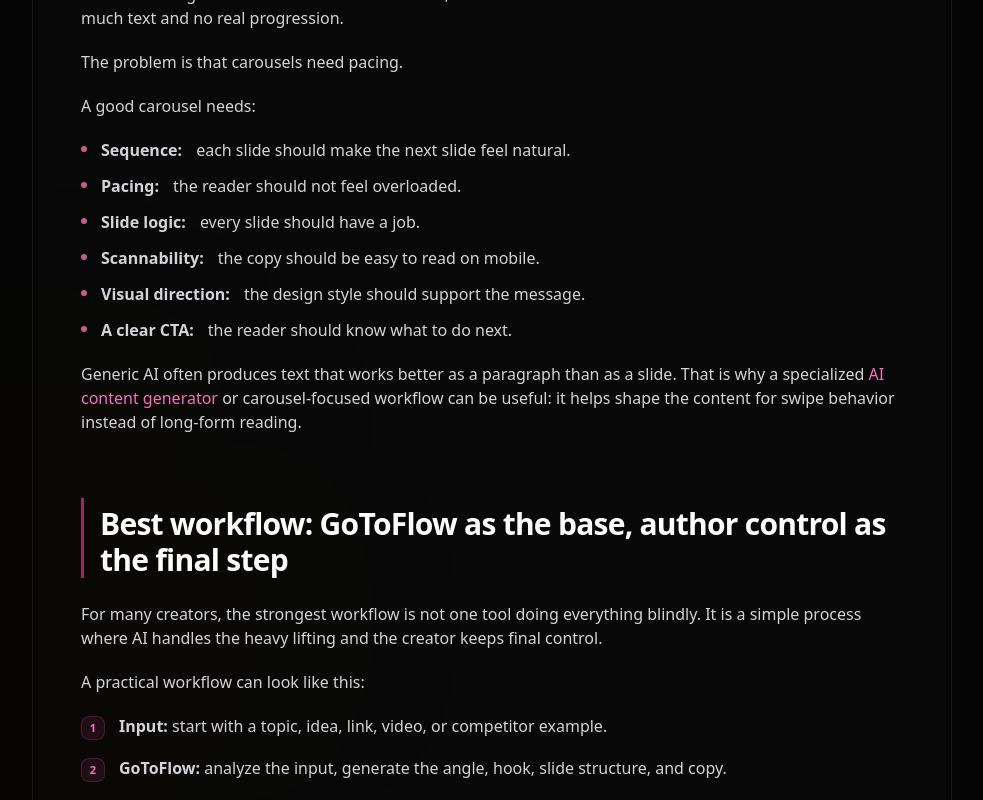
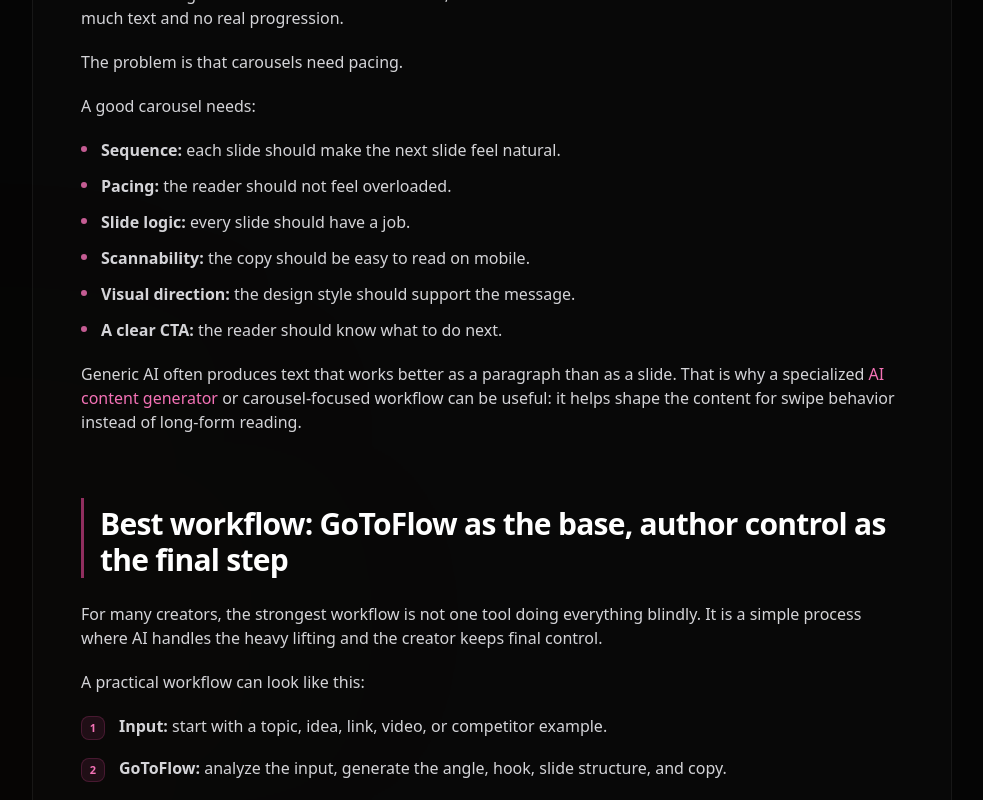
Before and after one commit to matteimikeska49-bot/gtf, a React (Vite) app: page /blog/best-ai-carousel-generators in a window 1280 px wide. Shown: the part 10960-11760 px from the top of the page, without its empty margins (148-1131 px from the left). Built offline with nearby package versions, Linux system fonts and the light colour scheme.

Commit message:
Fix best AI carousel article readability

```diff
--- a/src/components/blog/BestAiCarouselGeneratorsPage.jsx
+++ b/src/components/blog/BestAiCarouselGeneratorsPage.jsx
@@ -586,12 +586,12 @@ const ArticleBody = () => (
         A good carousel needs:
       </p>
       <ul className="space-y-3 mb-5">
-        <li className="flex items-start gap-3.5 text-zinc-300 text-[15px] md:text-base leading-[1.7]"><span className="mt-2 w-1.5 h-1.5 rounded-full bg-pink-400/80 shrink-0" /><strong>Sequence:</strong> each slide should make the next slide feel natural.</li>
-        <li className="flex items-start gap-3.5 text-zinc-300 text-[15px] md:text-base leading-[1.7]"><span className="mt-2 w-1.5 h-1.5 rounded-full bg-pink-400/80 shrink-0" /><strong>Pacing:</strong> the reader should not feel overloaded.</li>
-        <li className="flex items-start gap-3.5 text-zinc-300 text-[15px] md:text-base leading-[1.7]"><span className="mt-2 w-1.5 h-1.5 rounded-full bg-pink-400/80 shrink-0" /><strong>Slide logic:</strong> every slide should have a job.</li>
-        <li className="flex items-start gap-3.5 text-zinc-300 text-[15px] md:text-base leading-[1.7]"><span className="mt-2 w-1.5 h-1.5 rounded-full bg-pink-400/80 shrink-0" /><strong>Scannability:</strong> the copy should be easy to read on mobile.</li>
-        <li className="flex items-start gap-3.5 text-zinc-300 text-[15px] md:text-base leading-[1.7]"><span className="mt-2 w-1.5 h-1.5 rounded-full bg-pink-400/80 shrink-0" /><strong>Visual direction:</strong> the design style should support the message.</li>
-        <li className="flex items-start gap-3.5 text-zinc-300 text-[15px] md:text-base leading-[1.7]"><span className="mt-2 w-1.5 h-1.5 rounded-full bg-pink-400/80 shrink-0" /><strong>A clear CTA:</strong> the reader should know what to do next.</li>
+        <li className="flex items-start gap-3.5 text-zinc-300 text-[15px] md:text-base leading-[1.7]"><span className="mt-2 w-1.5 h-1.5 rounded-full bg-pink-400/80 shrink-0" /><span><strong>Sequence:</strong> each slide should make the next slide feel natural.</span></li>
+        <li className="flex items-start gap-3.5 text-zinc-300 text-[15px] md:text-base leading-[1.7]"><span className="mt-2 w-1.5 h-1.5 rounded-full bg-pink-400/80 shrink-0" /><span><strong>Pacing:</strong> the reader should not feel overloaded.</span></li>
+        <li className="flex items-start gap-3.5 text-zinc-300 text-[15px] md:text-base leading-[1.7]"><span className="mt-2 w-1.5 h-1.5 rounded-full bg-pink-400/80 shrink-0" /><span><strong>Slide logic:</strong> every slide should have a job.</span></li>
+        <li className="flex items-start gap-3.5 text-zinc-300 text-[15px] md:text-base leading-[1.7]"><span className="mt-2 w-1.5 h-1.5 rounded-full bg-pink-400/80 shrink-0" /><span><strong>Scannability:</strong> the copy should be easy to read on mobile.</span></li>
+        <li className="flex items-start gap-3.5 text-zinc-300 text-[15px] md:text-base leading-[1.7]"><span className="mt-2 w-1.5 h-1.5 rounded-full bg-pink-400/80 shrink-0" /><span><strong>Visual direction:</strong> the design style should support the message.</span></li>
+        <li className="flex items-start gap-3.5 text-zinc-300 text-[15px] md:text-base leading-[1.7]"><span className="mt-2 w-1.5 h-1.5 rounded-full bg-pink-400/80 shrink-0" /><span><strong>A clear CTA:</strong> the reader should know what to do next.</span></li>
       </ul>
       <p className="text-zinc-300 text-[15px] md:text-base leading-[1.85] mb-14 md:mb-16">
         Generic AI often produces text that works better as a paragraph than as a slide. That is why a specialized <Link to="/ai-content-generator" className="text-pink-400 hover:underline">AI content generator</Link> or carousel-focused workflow can be useful: it helps shape the content for swipe behavior instead of long-form reading.
@@ -740,13 +740,13 @@ const ArticleBody = () => (
         The right tool depends on where you get stuck.
       </p>
       <ul className="space-y-3 mb-5">
-        <li className="flex items-start gap-3.5 text-zinc-300 text-[15px] md:text-base leading-[1.7]"><span className="mt-2 w-1.5 h-1.5 rounded-full bg-pink-400/80 shrink-0" />If you need <strong>structure, copy, and visual draft</strong>, start with <strong>GoToFlow</strong>.</li>
-        <li className="flex items-start gap-3.5 text-zinc-300 text-[15px] md:text-base leading-[1.7]"><span className="mt-2 w-1.5 h-1.5 rounded-full bg-pink-400/80 shrink-0" />If you need <strong>design templates</strong>, use <strong>Canva</strong>.</li>
-        <li className="flex items-start gap-3.5 text-zinc-300 text-[15px] md:text-base leading-[1.7]"><span className="mt-2 w-1.5 h-1.5 rounded-full bg-pink-400/80 shrink-0" />If you need <strong>raw brainstorming</strong>, use <strong>ChatGPT</strong> or <strong>Claude</strong>.</li>
-        <li className="flex items-start gap-3.5 text-zinc-300 text-[15px] md:text-base leading-[1.7]"><span className="mt-2 w-1.5 h-1.5 rounded-full bg-pink-400/80 shrink-0" />If you need <strong>presentation-style drafts</strong>, use <strong>Gamma</strong>.</li>
-        <li className="flex items-start gap-3.5 text-zinc-300 text-[15px] md:text-base leading-[1.7]"><span className="mt-2 w-1.5 h-1.5 rounded-full bg-pink-400/80 shrink-0" />If you need <strong>LinkedIn scheduling</strong>, use <strong>Taplio</strong> or <strong>ContentIn</strong>.</li>
-        <li className="flex items-start gap-3.5 text-zinc-300 text-[15px] md:text-base leading-[1.7]"><span className="mt-2 w-1.5 h-1.5 rounded-full bg-pink-400/80 shrink-0" />If you need <strong>brand voice workflows</strong>, use <strong>Jasper</strong> or <strong>Copy.ai</strong>.</li>
-        <li className="flex items-start gap-3.5 text-zinc-300 text-[15px] md:text-base leading-[1.7]"><span className="mt-2 w-1.5 h-1.5 rounded-full bg-pink-400/80 shrink-0" />If you need <strong>custom visual systems</strong>, use <strong>Figma</strong>.</li>
+        <li className="flex items-start gap-3.5 text-zinc-300 text-[15px] md:text-base leading-[1.7]"><span className="mt-2 w-1.5 h-1.5 rounded-full bg-pink-400/80 shrink-0" /><span>If you need <strong>structure, copy, and visual draft</strong>, start with <strong>GoToFlow</strong>.</span></li>
+        <li className="flex items-start gap-3.5 text-zinc-300 text-[15px] md:text-base leading-[1.7]"><span className="mt-2 w-1.5 h-1.5 rounded-full bg-pink-400/80 shrink-0" /><span>If you need <strong>design templates</strong>, use <strong>Canva</strong>.</span></li>
+        <li className="flex items-start gap-3.5 text-zinc-300 text-[15px] md:text-base leading-[1.7]"><span className="mt-2 w-1.5 h-1.5 rounded-full bg-pink-400/80 shrink-0" /><span>If you need <strong>raw brainstorming</strong>, use <strong>ChatGPT</strong> or <strong>Claude</strong>.</span></li>
+        <li className="flex items-start gap-3.5 text-zinc-300 text-[15px] md:text-base leading-[1.7]"><span className="mt-2 w-1.5 h-1.5 rounded-full bg-pink-400/80 shrink-0" /><span>If you need <strong>presentation-style drafts</strong>, use <strong>Gamma</strong>.</span></li>
+        <li className="flex items-start gap-3.5 text-zinc-300 text-[15px] md:text-base leading-[1.7]"><span className="mt-2 w-1.5 h-1.5 rounded-full bg-pink-400/80 shrink-0" /><span>If you need <strong>LinkedIn scheduling</strong>, use <strong>Taplio</strong> or <strong>ContentIn</strong>.</span></li>
+        <li className="flex items-start gap-3.5 text-zinc-300 text-[15px] md:text-base leading-[1.7]"><span className="mt-2 w-1.5 h-1.5 rounded-full bg-pink-400/80 shrink-0" /><span>If you need <strong>brand voice workflows</strong>, use <strong>Jasper</strong> or <strong>Copy.ai</strong>.</span></li>
+        <li className="flex items-start gap-3.5 text-zinc-300 text-[15px] md:text-base leading-[1.7]"><span className="mt-2 w-1.5 h-1.5 rounded-full bg-pink-400/80 shrink-0" /><span>If you need <strong>custom visual systems</strong>, use <strong>Figma</strong>.</span></li>
       </ul>
       <p className="text-zinc-300 text-[15px] md:text-base leading-[1.85] mb-14 md:mb-16">
         If you are creating expert content, do not start with design alone. Start with the message: topic, angle, structure, copy, and CTA. Then choose the visual style that supports that message.
```
Also changed, not shown: 27 other files (tests, documents, lock files or other folders).
